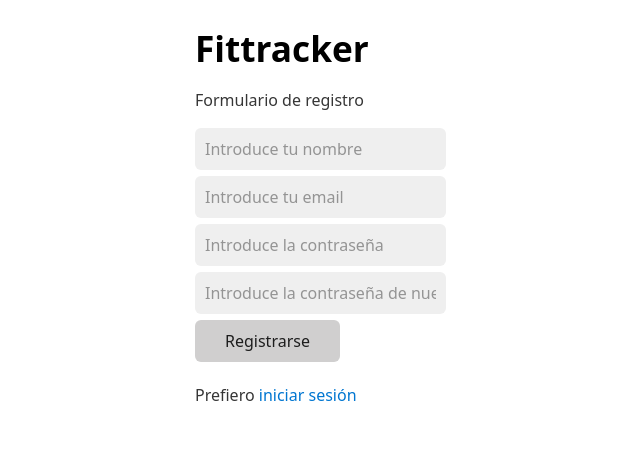
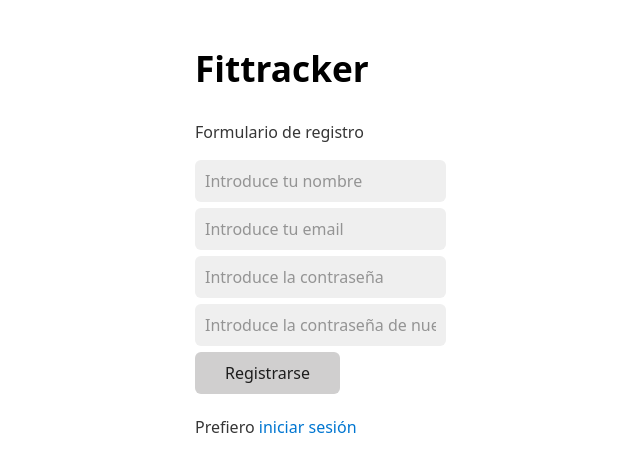
Before and after one commit to jvmarcos-dev/fittracker-frontend, a React (Vite) app: page /login in a window 1280 px wide. Shown: the top 472 px of the page, without its empty margins (45-685 px from the left). Built offline with nearby package versions, Linux system fonts and the light colour scheme.

Commit message:
feat: add header style

```diff
--- a/src/App.jsx
+++ b/src/App.jsx
@@ -12,10 +12,20 @@ function App() {
 
   return (
     <BrowserRouter>
-      <header>
+      <header
+        style={{
+          display: "flex",
+          justifyContent: "space-between",
+        }}
+      >
         <h1>Fittracker</h1>
         {isAuthenticated ? (
-          <button onClick={() => logout()}>Cerrar sesión</button>
+          <button
+            style={{ height: "50px", marginBottom: "0", marginTop: "auto" }}
+            onClick={() => logout()}
+          >
+            Cerrar sesión
+          </button>
         ) : (
           ""
         )}
```
